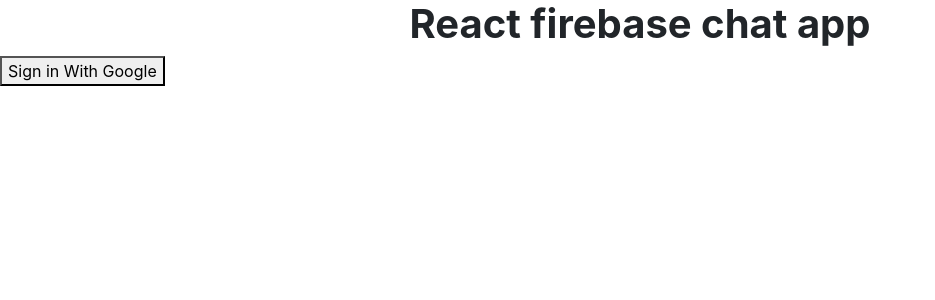
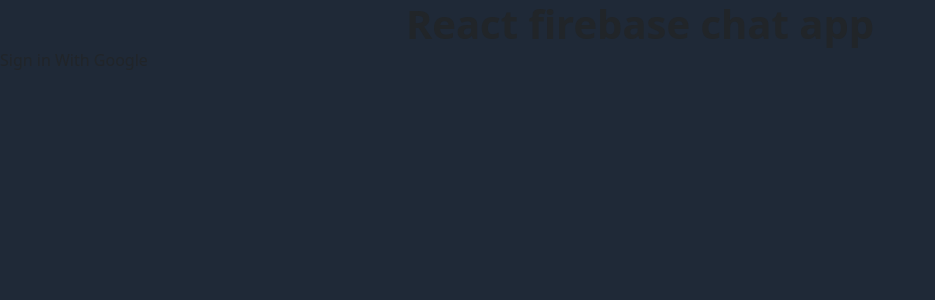
Before and after one commit to jaymalave/ReactFirebaseChatApp, a React (Create React App) app: page / in a window 1280 px wide. Shown: the top 300 px of the page, without its empty margins (0-935 px from the left). Built offline with nearby package versions, Linux system fonts and the light colour scheme; no server answers.

Commit message:
tailwind config done

```diff
--- /dev/null
+++ b/craco.config.js
@@ -0,0 +1,10 @@
+module.exports = {
+    style: {
+      postcss: {
+        plugins: [
+          require('tailwindcss'),
+          require('autoprefixer'),
+        ],
+      },
+    },
+  }
--- a/public/index.html
+++ b/public/index.html
@@ -33,7 +33,7 @@
     />
     <title>React App</title>
   </head>
-  <body>
+  <body class="bg-gray-800">
     <noscript>You need to enable JavaScript to run this app.</noscript>
     <div id="root"></div>
     <!--
--- a/src/App.js
+++ b/src/App.js
@@ -28,7 +28,7 @@
 
   return (
     <div className="App">
-      <h1 className="text-center fw-bold">React firebase chat app</h1>
+      <h1 className="text-center fw-bold fs-1">React firebase chat app</h1>
       {user ? (
         <>
           <ChatRoom />
--- a/src/components/ChatMessage/ChatMessage.js
+++ b/src/components/ChatMessage/ChatMessage.js
@@ -9,9 +9,11 @@
 
   return (
     <>
-      <div className={`message ${isSentOrGot}`}>
-        <img src={photourl} />
+      <div className="flex flex-col">
+        <div className="flex flex-row">
+        <img src={photourl} className="rounded-full w-10 h-10"/>
         <h1>{username}</h1>
+        </div>
         <p>{text}</p>
       </div>
     </>
--- a/src/components/SignIn/SignIn.js
+++ b/src/components/SignIn/SignIn.js
@@ -13,9 +13,9 @@
   }
 
     return (
-        <>
+        <div className="">
         <button onClick={signInWithGoogle}>Sign in With Google</button>
-        </>
+        </div>
     )
 }
 
--- a/src/index.css
+++ b/src/index.css
@@ -1,13 +1,4 @@
-body {
-  margin: 0;
-  font-family: -apple-system, BlinkMacSystemFont, 'Segoe UI', 'Roboto', 'Oxygen',
-    'Ubuntu', 'Cantarell', 'Fira Sans', 'Droid Sans', 'Helvetica Neue',
-    sans-serif;
-  -webkit-font-smoothing: antialiased;
-  -moz-osx-font-smoothing: grayscale;
-}
 
-code {
-  font-family: source-code-pro, Menlo, Monaco, Consolas, 'Courier New',
-    monospace;
-}
+@tailwind base;
+@tailwind components;
+@tailwind utilities;
--- a/src/index.js
+++ b/src/index.js
@@ -5,9 +5,11 @@
 import reportWebVitals from './reportWebVitals';
 
 ReactDOM.render(
+  <div>
   <React.StrictMode>
     <App />
-  </React.StrictMode>,
+  </React.StrictMode>
+  </div>,
   document.getElementById('root')
 );
 
--- /dev/null
+++ b/tailwind.config.js
@@ -0,0 +1,11 @@
+module.exports = {
+  purge: [],
+  darkMode: false, // or 'media' or 'class'
+  theme: {
+    extend: {},
+  },
+  variants: {
+    extend: {},
+  },
+  plugins: [],
+}
```
Also changed, not shown: package.json (+9 -3 lines), 1 other file (tests, documents, lock files or other folders).
